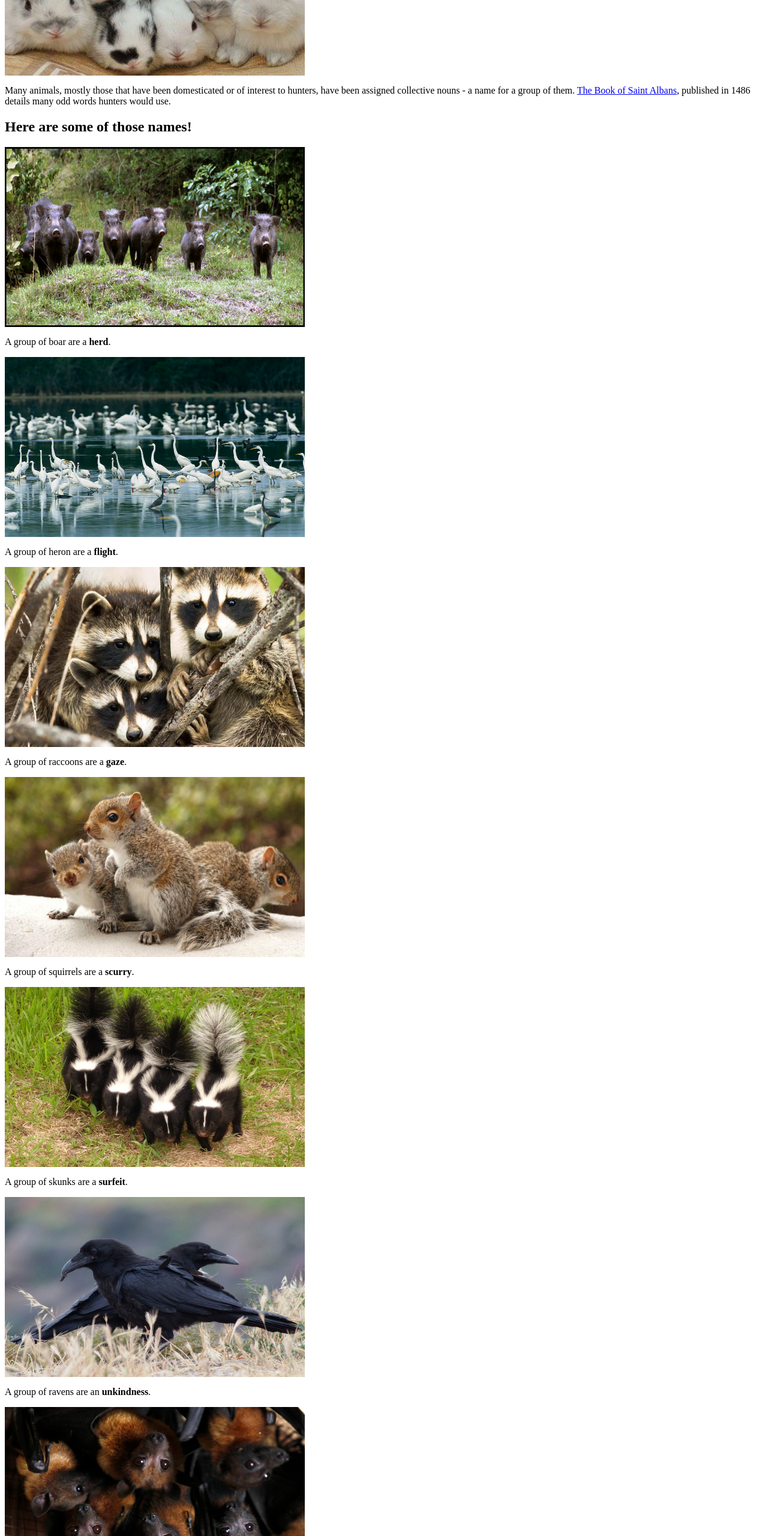
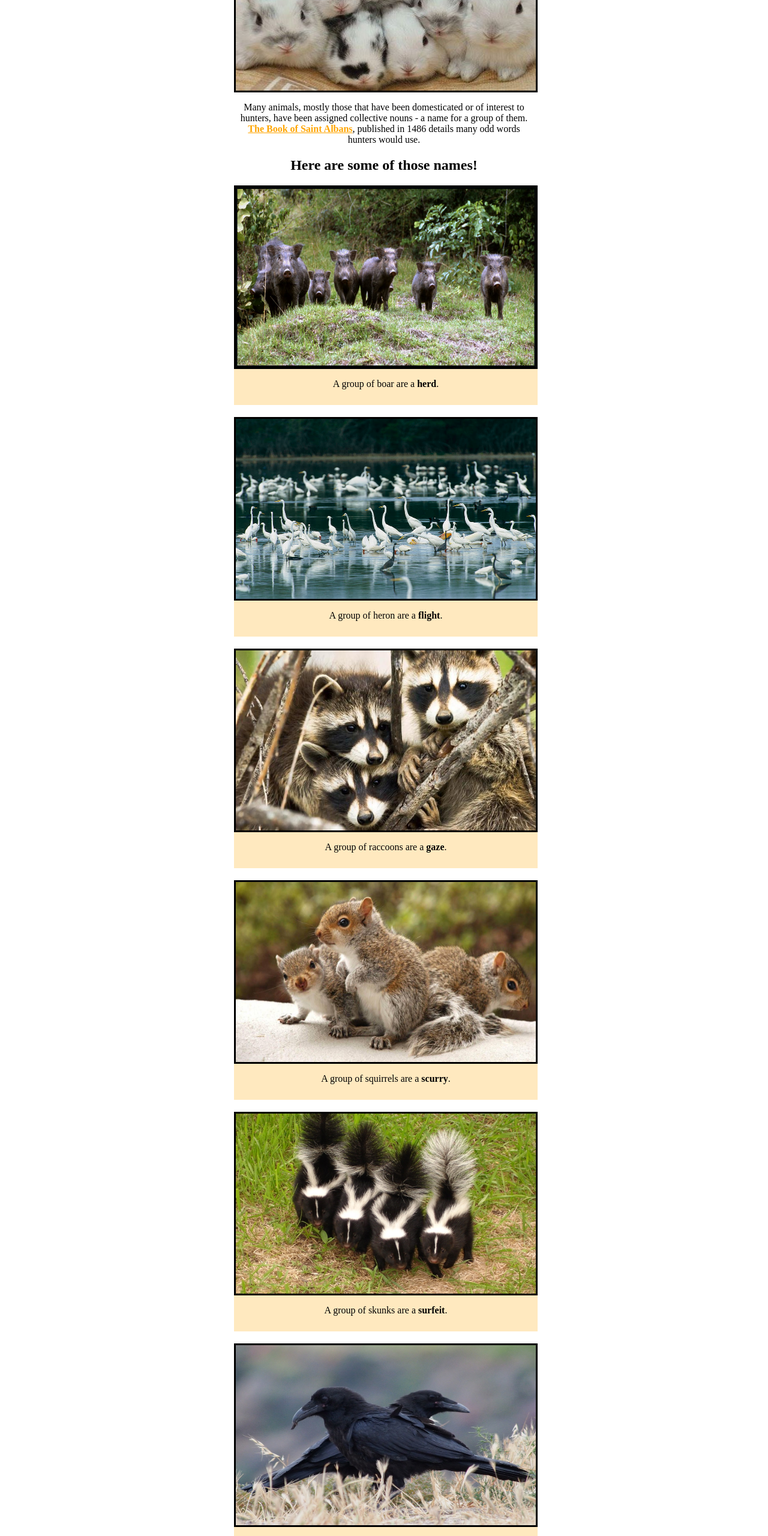
Before and after one commit to seanofconnor/html-me-something, a plain HTML site: page index.html in a window 1280 px wide. Shown: the part 240-2800 px from the top of the page at 60% size. Drawn offline with Linux system fonts and the light colour scheme.

Commit message:
updated html

```diff
--- a/index.html
+++ b/index.html
@@ -1,6 +1,7 @@
 <html>
 	<head>
 		<title>Collective Nouns for Animals</title>
+		<link rel="stylesheet" href="styles.css">
 	</head>
 	<body>
 		<header>
@@ -16,48 +17,56 @@
 			<h1>Here are some of those names!</h1>
 			</section>
 
-			<section>
+			<section id="example">
 			<img src="images/boar.jpg" height="300px" width="500px">
-			<p>A group of boar are a <strong>herd</strong>.</p>
+			<p>A group of boar are a <span class="group">herd</span>.</p>
 			</section>
 
-			<section>
+			<section id="example">
 			<img src="images/heron.jpg" height="300px" width="500px">
-			<p>A group of heron are a <strong>flight</strong>.</p>
+			<p>A group of heron are a <span class="group">flight</span>.</p>
 			</section>
 
-			<section>
+			<section id="example">
 			<img src="images/raccoon.jpg" height="300px" width="500px">
-			<p>A group of raccoons are a <strong>gaze</strong>.</p>
+			<p>A group of raccoons are a <span class="group">gaze</span>.</p>
 			</section>
 
-			<section>
+			<section id="example">
 			<img src="images/squirrel.jpg" height="300px" width="500px">
-			<p>A group of squirrels are a <strong>scurry</strong>.</p>
+			<p>A group of squirrels are a <span class="group">scurry</span>.</p>
 			</section>
 
-			<section>
+			<section id="example">
 			<img src="images/skunk.jpg" height="300px" width="500px">
-			<p>A group of skunks are a <strong>surfeit</strong>.</p>
+			<p>A group of skunks are a <span class="group">surfeit</span>.</p>
 			</section>
 
-			<section>
+			<section id="example">
 			<img src="images/raven.jpg" height="300px" width="500px">
-			<p>A group of ravens are an <strong>unkindness</strong>.</p>
+			<p>A group of ravens are an <span class="group">unkindness</span>.</p>
 			</section>
 
-			<section>
+			<section id="example">
 			<img src="images/bat.jpg" height="300px" width="500px">
-			<p>A group of bats are a <strong>cloud</strong>.</p>
+			<p>A group of bats are a <span class="group">cloud</span>.</p>
 			</section>
 
-			<section>
+			<section id="example">
 			<img src="images/lark.jpg" height="300px" width="500px">
-			<p>A group of larks are an <strong>exaltation</strong>.</p>
-			<p><em>Fun Fact!</em> James Lipton of Inside the Actors Studio wrote a book called "An Exaltation of Larks" describing the collective nouns used by 15th century aristocrats.</p>
+			<p>A group of larks are an <span class="group">exaltation</span>.</p>
+			<p><span class="fun">Fun Fact!</span> James Lipton of Inside the Actors Studio wrote a book called "An Exaltation of Larks" describing the &#62; 250 collective nouns used by 15th century aristocrats.</p>
 			</section>
 
+			<section id="example">
+			<img src="images/lemur.jpg" height="300px" width="500px">
+			<p>A group of lemurs are a <span class="group">conspiracy</span>.</p>
+			</section>
 
+			<section id="example">
+			<img src="images/cobra.jpg" height="300px" width="500px">
+			<p>A group of cobra are a <span class="group">quiver</span>.</p>
+			</section>
 		</artcle>
 		</main>
 
```
